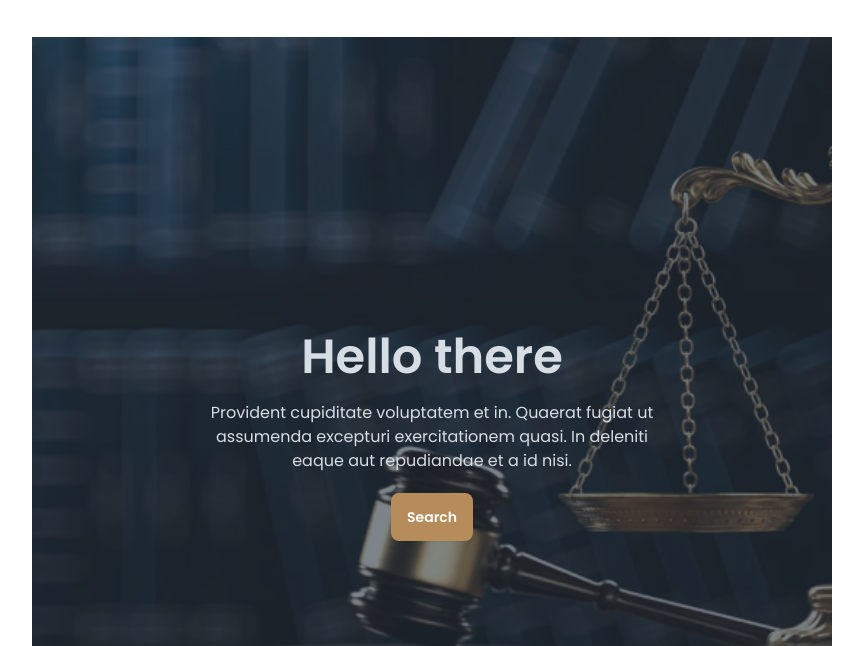
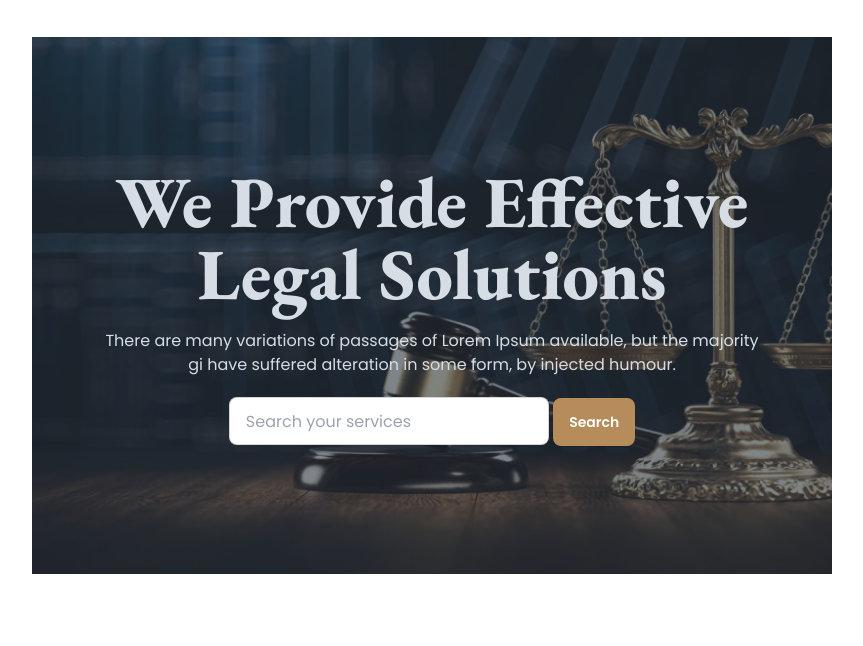
Before and after one commit to sium2022/legal-solution-website, a plain HTML site: page index.html in a window 1280 px wide. Shown: the part 119-765 px from the top of the page, without its empty margins (208-1071 px from the left). Drawn offline with nearby package versions, Linux system fonts and the light colour scheme.

Commit message:
header completed

```diff
--- a/index.html
+++ b/index.html
@@ -91,13 +91,17 @@
 
         <!-- banner started -->
 
-        <div class="hero min-h-screen" style="background-image: url(images/banner.png);">
+        <div class="hero h-auto" style="background-image: url(images/banner.png);">
             <div class="hero-overlay bg-opacity-60"></div>
             <div class="hero-content text-center text-neutral-content">
-              <div class="max-w-md">
-                <h1 class="mb-5 text-5xl font-bold">Hello there</h1>
-                <p class="mb-5">Provident cupiditate voluptatem et in. Quaerat fugiat ut assumenda excepturi exercitationem quasi. In deleniti eaque aut repudiandae et a id nisi.</p>
-                <button class="btn bg-[#B68C5A] text-white border-none">Search</button>
+              <div>
+                <h1 class="mb-5 text-7xl font-extrabold font-ebg mt-28">We Provide Effective <br> Legal Solutions</h1>
+
+                <p class="mb-5 font-normal text-base">There are many variations of passages of Lorem Ipsum available, but the majority <br>gi have suffered alteration in some form, by injected humour.</p>
+
+                <input type="text" placeholder="Search your services" class="input input-bordered w-full max-w-xs" />
+
+                <button class="btn bg-[#B68C5A] text-white border-none mb-28">Search</button>
               </div>
             </div>
           </div>
```
